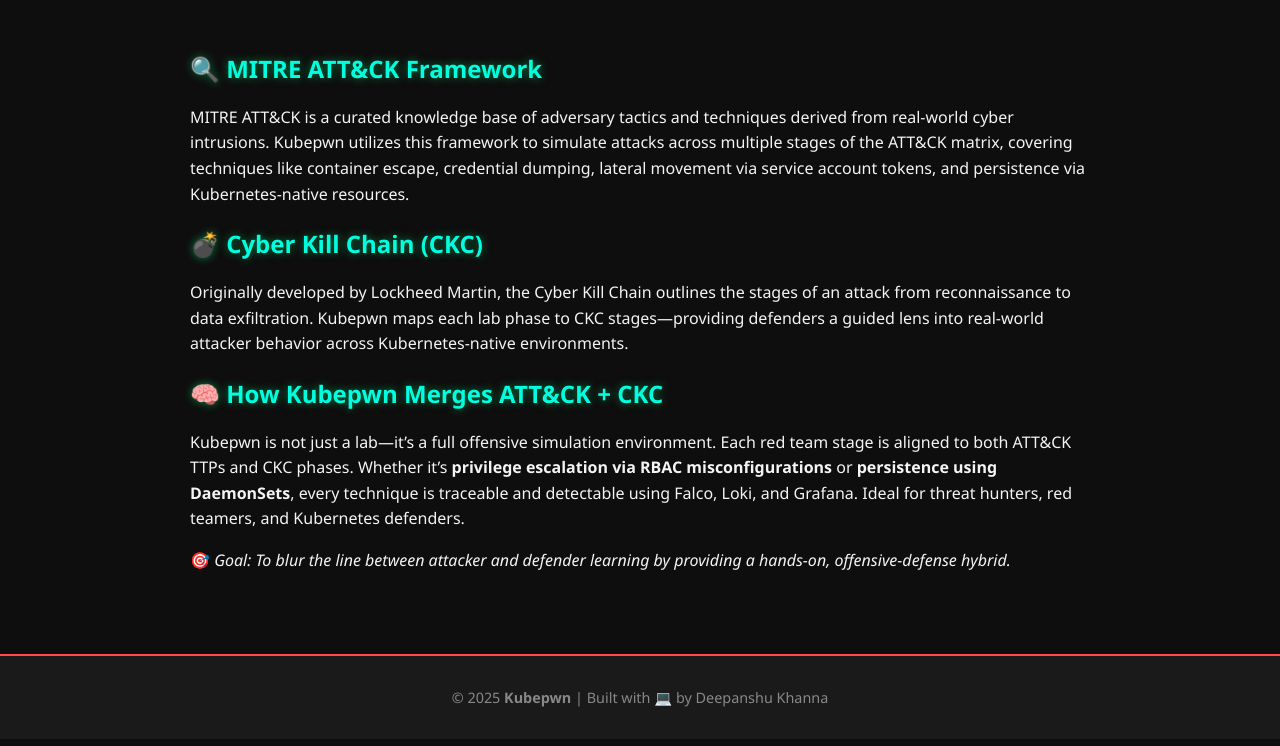
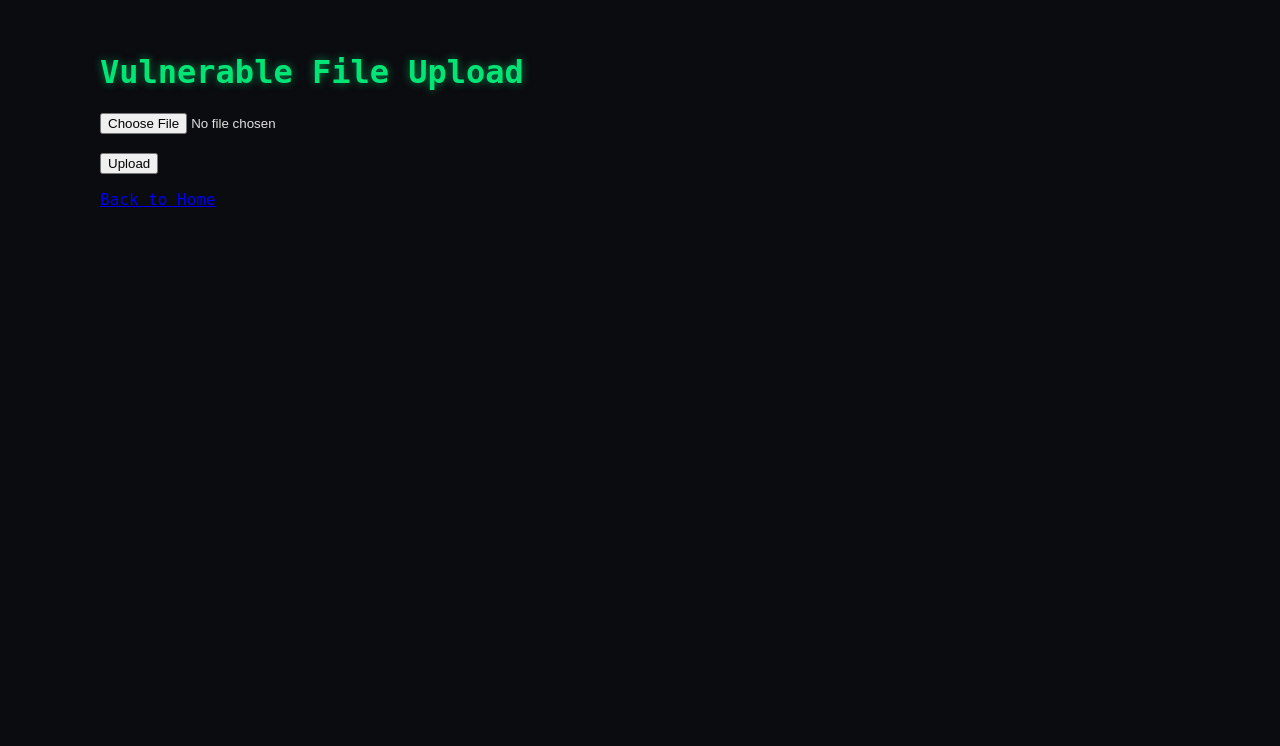
Before and after one commit to deep1792/KubePwn, a Flask app: page /upload in a window 1280 px wide. Shown: the top 746 px of the page. Run offline with Flask 3, Linux system fonts and the light colour scheme; parts of the project's set-up code (start-up, migrations or seed data) failed here and were passed over.

Commit message:
Update upload.html

```diff
--- a/templates/upload.html
+++ b/templates/upload.html
@@ -1,92 +1,28 @@
 <!DOCTYPE html>
 <html lang="en">
 <head>
-  <meta charset="UTF-8" />
-  <meta name="viewport" content="width=device-width, initial-scale=1" />
-  <title>About | Kubepwn ⚔ Red Team Lab</title>
-  <link rel="stylesheet" href="style.css" />
-  <style>
-    body {
-      font-family: 'Segoe UI', sans-serif;
-      margin: 0;
-      padding: 0;
-      background-color: #0e0e0e;
-      color: #f4f4f4;
-    }
-    header {
-      background-color: #1a1a1a;
-      padding: 1rem;
-      text-align: center;
-      border-bottom: 2px solid #ff4b4b;
-    }
-    header h1 {
-      margin: 0;
-      font-size: 2rem;
-      color: #ff4b4b;
-    }
-    nav {
-      margin-top: 0.5rem;
-    }
-    nav a {
-      margin: 0 10px;
-      color: #ffffffcc;
-      text-decoration: none;
-      font-weight: bold;
-    }
-    nav a:hover {
-      color: #00ffe1;
-    }
-    main {
-      padding: 2rem;
-      max-width: 900px;
-      margin: auto;
-    }
-    h2 {
-      color: #00ffe1;
-    }
-    p {
-      line-height: 1.6;
-    }
-    footer {
-      text-align: center;
-      padding: 1rem;
-      background-color: #1a1a1a;
-      border-top: 2px solid #ff4b4b;
-      margin-top: 2rem;
-    }
-  </style>
+<meta charset="UTF-8" />
+<meta name="viewport" content="width=device-width, initial-scale=1" />
+<title>File Upload - Kubepwn</title>
+<link rel="stylesheet" href="{{ url_for('static', filename='style.css') }}">
 </head>
 <body>
-
-  <main>
-    <section>
-      <h2>🔍 MITRE ATT&CK Framework</h2>
-      <p>
-        MITRE ATT&CK is a curated knowledge base of adversary tactics and techniques derived from real-world cyber intrusions. Kubepwn utilizes this framework to simulate attacks across multiple stages of the ATT&CK matrix, covering techniques like container escape, credential dumping, lateral movement via service account tokens, and persistence via Kubernetes-native resources.
-      </p>
-    </section>
-
-    <section>
-      <h2>💣 Cyber Kill Chain (CKC)</h2>
-      <p>
-        Originally developed by Lockheed Martin, the Cyber Kill Chain outlines the stages of an attack from reconnaissance to data exfiltration. Kubepwn maps each lab phase to CKC stages—providing defenders a guided lens into real-world attacker behavior across Kubernetes-native environments.
-      </p>
-    </section>
-
-    <section>
-      <h2>🧠 How Kubepwn Merges ATT&CK + CKC</h2>
-      <p>
-        Kubepwn is not just a lab—it’s a full offensive simulation environment. Each red team stage is aligned to both ATT&CK TTPs and CKC phases. Whether it’s <strong>privilege escalation via RBAC misconfigurations</strong> or <strong>persistence using DaemonSets</strong>, every technique is traceable and detectable using Falco, Loki, and Grafana. Ideal for threat hunters, red teamers, and Kubernetes defenders.
-      </p>
-      <p>
-        🎯 <em>Goal: To blur the line between attacker and defender learning by providing a hands-on, offensive-defense hybrid.</em>
-      </p>
-    </section>
-  </main>
-
-  <footer>
-    <p>© 2025 <strong>Kubepwn</strong> | Built with 💻 by Deepanshu Khanna</p>
-  </footer>
-
+<div class="container">
+  <h1>Vulnerable File Upload</h1>
+  {% with messages = get_flashed_messages() %}
+    {% if messages %}
+      <ul class="flashes">
+      {% for message in messages %}
+        <li>{{ message }}</li>
+      {% endfor %}
+      </ul>
+    {% endif %}
+  {% endwith %}
+  <form method="post" enctype="multipart/form-data">
+    <input type="file" name="file" /><br /><br />
+    <button type="submit">Upload</button>
+  </form>
+  <p><a href="/">Back to Home</a></p>
+</div>
 </body>
 </html>
```
